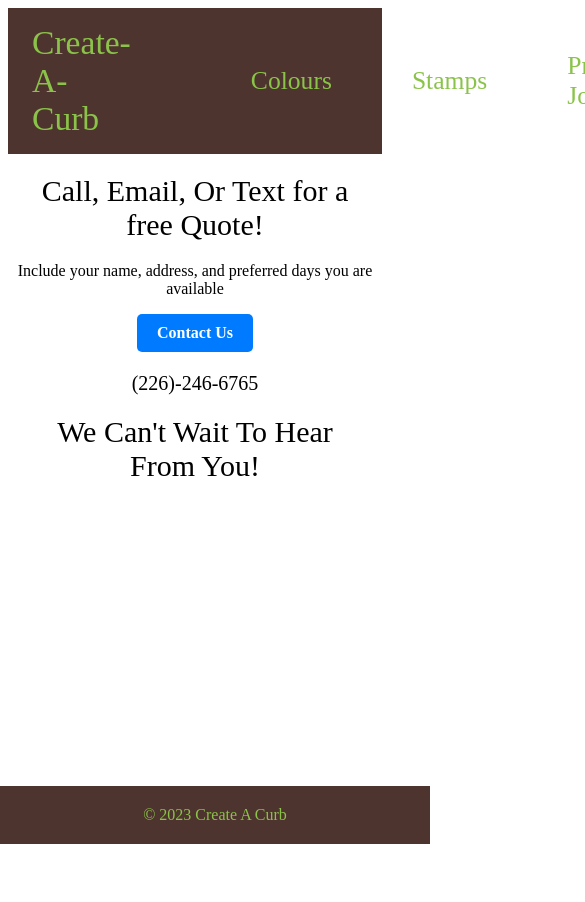
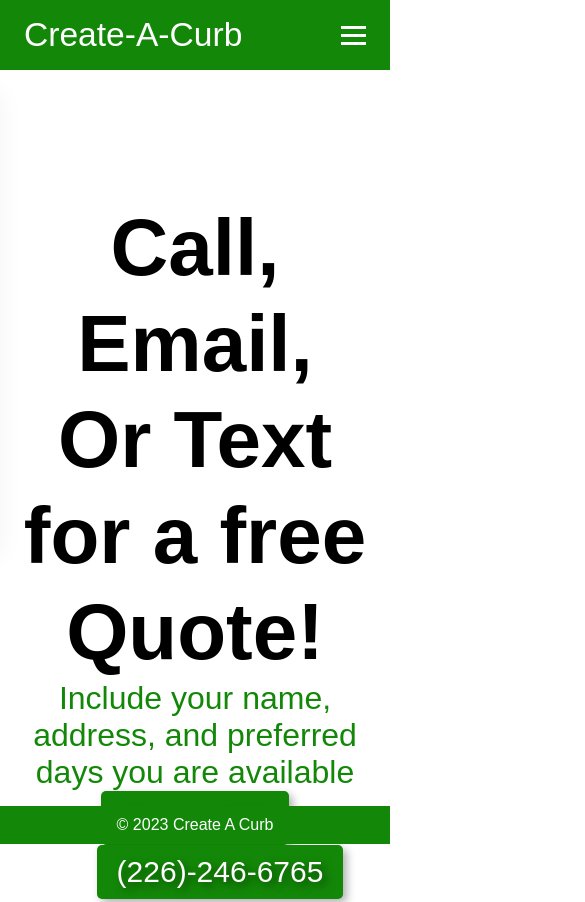
Before and after one commit to EthanBauer/create-a-curb, a plain HTML site: page contact.html in a window 390 px wide. Shown: the top 902 px of the page, 585 px wide, since content can reach past the window. Before the commit the page ends 844 px from the top, so only its background shows below. Drawn offline with Linux system fonts and the light colour scheme.

Commit message:
previous page updated, contact us page updated

```diff
--- a/contact.html
+++ b/contact.html
@@ -33,11 +33,11 @@
   </header>
   <main>
     <div class="container container-contact">
-        <h1>Call, Email, Or Text for a free Quote!</h1>
-        <p>Include your name, address, and preferred days you are available</p>
-        <a href="mailto:createacurb02@gmail.com" class="contact-button">Contact Us</a>
-        <p class="phone-number">(226)-246-6765</p>
-        <h1>We Can't Wait To Hear From You!</h1>
+        <h1 id="header1">Call, Email, Or Text for a free Quote!</h1>
+        <p id="inclusions">Include your name, address, and preferred days you are available</p>
+        <a id="contact-button" href="mailto:createacurb02@gmail.com" class="contact-button">Contact Us</a>
+        <a class="phone-number" href="tel:2262466765">(226)-246-6765</a>
+        <h1 id="header2">We Can't Wait To Hear From You!</h1>
     </div>
     <footer>
         <p>&copy; 2023 Create A Curb</p>
--- a/styling/contact-style.css
+++ b/styling/contact-style.css
@@ -1,38 +1,118 @@
+* {
+    box-sizing: border-box;
+    margin: 0;
+    padding: 0;
+}
+
+body {
+    font-family: 'Montserrat', sans-serif;
+    background-color: white;
+    font-size: 32px;
+    margin: 0;
+    padding: 0;
+}
+
+body::-webkit-scrollbar{
+    width: .75rem;
+}
+
+body::-webkit-scrollbar-track{
+    background: #FFFFFF;
+}
+
+body::-webkit-scrollbar-thumb{
+    background: #138808;
+}
 
 
-.container-contact{
+.container-contact {
+    display: flex;
+    flex-wrap:wrap;
+    align-items: center;
     text-align: center;
+    max-width: 100%;
+    width: 100%;
+    padding-left: 20px;
+    padding-right: 20px;
+    height: auto;
+    margin: 0 auto;
 }
 
-.container-contact h1{
+.container-contact {
+    display: flex;
+    justify-content: center;
+    align-items: center;
     text-align: center;
+    flex-wrap: wrap;
+    max-width: 100%;
+    width: 100%;
+    padding-left: 20px;
+    padding-right: 20px;
+    height: auto;
+    margin: 0 auto;
+    padding-top: 75px;
+    padding-bottom: 50px;
+    padding-top: 200px;
+}
+#contact-button {
+    display: inline-block;
+    background-color: #138808;
+    color: white;
+    text-shadow: 4px 4px 8px rgba(0, 0, 0, 0.5);
+    padding: 10px 20px;
     font-size: 30px;
-    font-weight: 500;
-    color: black;
-    margin: 20px;
+    border-radius: 5px;
+    transition: background-color 0.2s ease-in-out;
+    font: "Open Sans", sans-serif;
+    transition: all 0.3s ease-in-out;
+    box-shadow: 4px 4px 8px rgba(0, 0, 0, 0.3);
 }
 
-.contact-button {
-    display: inline-block;
-    padding: 10px 20px;
-    background-color: #007bff;
-    color: #fff;
-    font-size: 16px;
-    font-weight: bold;
-    text-decoration: none;
-    border-radius: 5px;
-    text-align: center;
-  }
-
-  .contact-button:hover {
-    background-color: #0069d9;
-  }
+#header1{
+    flex-wrap: wrap;
+    display: flex;
+    justify-content: center;
+    align-items: center;
+    font-size: 50px;
+    font-weight: 500;
+    font: "Open Sans", sans-serif;
+    font-size: 5rem;
+    font-weight: 700;
+    line-height: 1.2;
+    color: #000000;
+}
+#header2{
+    flex-wrap: wrap;
+    display: flex;
+    justify-content: center;
+    align-items: center;
+    font-size: 50px;
+    font-weight: 500;
+    font: "Open Sans", sans-serif;
+    font-size: 5rem;
+    font-weight: 700;
+    line-height: 1.2;
+    color: #000000;
+}
 
 .phone-number{
-    font-size: 20px;
-    font-weight: 500;
-    color: black;
-    margin: 20px;
+    margin-left: 50px;
+    display: inline-block;
+    background-color: #138808;
+    color: white;
+    text-shadow: 4px 4px 8px rgba(0, 0, 0, 0.5);
+    padding: 10px 20px;
+    font-size: 30px;
+    border-radius: 5px;
+    transition: background-color 0.2s ease-in-out;
+    font: "Open Sans", sans-serif;
+    transition: all 0.3s ease-in-out;
+    box-shadow: 4px 4px 8px rgba(0, 0, 0, 0.3);
+}
+
+#inclusions{
+    color: #138808;
+
 }
 
 li{
@@ -48,7 +128,10 @@
     justify-content: space-between;
     align-items: center;
     padding: 1rem 1.5rem;
-    background-color: #4E342E;
+    background-color: #138808;
+    position: fixed;
+    width: 100%;
+    z-index: 1;
 }
 .hamburger{
     display:none;
@@ -76,7 +159,7 @@
 .nav-link{
     font-size: 1.6rem;
     font-weight: 400;
-    color: #8BC34A;
+    color: white;
 }
 
 .nav-link:hover{
@@ -86,17 +169,18 @@
 .nav-logo {
     font-size: 2.1rem;
     font-weight: 500;
-    color: #8BC34A;
+    color: white;
 }
+
 footer {
     position: fixed;
     left: 0;
     bottom: 0;
     width: 100%;
-    background-color: #4E342E;
-    color: #8BC34A;
+    background-color: #138808;
+    color: white;
     text-align: center;
-    padding: 20px;
+    padding: 10px;
 }
 
 footer p {
@@ -104,3 +188,72 @@
     margin: 0;
     border-color: white;
 }
+
+
+@media only screen and (max-width: 1049px) {
+    .container-contact {
+        padding-top: 200px;
+    }
+    .nav-menu {
+        position: fixed;
+        left: -100%;
+        top: 5rem;
+        flex-direction: column;
+        background-color: #138808;
+        width: 100%;
+        border-radius: 10px;
+        text-align: center;
+        transition: 0.3s;
+        box-shadow:
+            0 10px 27px rgba(0, 0, 0, 0.05);
+    }
+
+    .nav-menu.active {
+        left: 0;
+        position: absolute;
+    }
+
+    .nav-item {
+        margin: 2.5rem 0;
+    }
+
+    .hamburger {
+        display: block;
+        cursor: pointer;
+    }
+    .bar{
+        background-color: white;
+    }
+    .hamburger.active .bar:nth-child(2) {
+        opacity: 0;
+    }
+
+    .hamburger.active .bar:nth-child(1) {
+        transform: translateY(8px) rotate(45deg);
+    }
+
+    .hamburger.active .bar:nth-child(3) {
+        transform: translateY(-8px) rotate(-45deg);
+    }
+    .container.active{
+        transform: translateY(25%);
+        -webkit-transition: all 0.3s ease-in-out;
+        transition: all 0.3 ease-in-out;
+    }
+    .container{
+        -webkit-transition: all 0.5s ease-in-out;
+        transition: all 0.5 ease-in-out;
+    }
+    .container.active{
+        padding-top: 350px;
+    }
+    /* .container-colours.active{
+        margin-top: 300px;
+    }
+    .stamp-container-div.active{
+        margin-top: 350px;
+    }
+    .container-contact.active{
+        margin-top: 500px;
+    } */
+}
--- a/styling/previous-style.css
+++ b/styling/previous-style.css
@@ -25,7 +25,7 @@
 }
 
 
-.colour-container {
+.container-previous {
     /* display: flex;
     grid-template-columns: repeat(auto-fit, minmax(200px, 1fr));
     grid-gap: 20px;
@@ -45,7 +45,7 @@
     margin: 0 auto;
 }
 
-.colour-container {
+.container-previous {
     display: flex;
     justify-content: center;
     align-items: center;
@@ -57,12 +57,13 @@
     height: auto;
     margin: 0 auto;
     padding-top: 75px;
+    padding-bottom: 50px;
 }
-.colour-item {
+.prev-item {
     position: relative;
 }
 
-.colour-item img {
+.prev-item img {
     /* width: 100%;
     height: 100%;
     object-fit: cover;
@@ -84,67 +85,16 @@
     border-radius: 20px;
     margin: 5px;
 }
-.colour-item{
+.prev-item{
     transition: transform 0.25s ease;
 }
-.colour-item:hover{
+.prev-item:hover{
     -webkit-transform:scale(1.05);
     transform:scale(1.05);
 }
 
 
-.colour-item h2 {
-    position: absolute;
-    bottom: 20px;
-    left: 20px;
-    color: white;
-    text-shadow: 1px 1px 1px rgba(0, 0, 0, 0.5);
-    font-size: 1.5rem;
-    /* -webkit-text-stroke: 1.2px black; */
-}
-
-
-.colour-pallet{
-    display: grid;
-    grid-template-columns: repeat(auto-fit, minmax(200px, 1fr));
-    grid-gap: 20px;
-    margin: 20px;
-    padding-bottom: 60px;
-}
-.colour-pallet-item img{
-    width: 100%;
-    height: 100%;
-    object-fit: fill;
-    box-sizing: border-box;
-    outline: none;
-}
-.davis-title{
-    text-align: center;
-    font-size: 30px;
-    font-weight: 500;
-    color: black;
-    margin: 20px;
-
-    flex-wrap: wrap;
-    display: flex;
-    justify-content: center;
-    align-items: center;
-    font-size: 50px;
-    font-weight: 500;
-    font: "Open Sans", sans-serif;
-    font-size: 5rem;
-    font-weight: 700;
-    line-height: 1.2;
-    color: #000000;
-}
-.colour-pallet-item{
-    transition: transform 0.25s ease;
-}
-.colour-pallet-item:hover{
-    -webkit-transform:scale(1.05);
-    transform:scale(1.05);
-}
-.header-colours{
+.header-previous{
     flex-wrap: wrap;
     display: flex;
     justify-content: center;
@@ -158,20 +108,13 @@
     color: #000000;
     padding-top: 150px;
 }
-#header-p{
+
+.header-previous-div{
     display: flex;
+    flex-wrap: wrap;
     justify-content: center;
     align-items: center;
-    font: "Open Sans", sans-serif;
-    font-size: 1.5rem;
-    font-weight: 700;
-    line-height: 1.2;
-    color: #138808;
-    padding-left: 200px;
-    padding-right: 200px;
-    /* margin: 20px;
-    margin-top: 50px;
-    font-size: 20px; */
+    text-align: center;
 }
 
 
@@ -250,3 +193,65 @@
     margin: 0;
     border-color: white;
 }
+
+@media only screen and (max-width: 1049px) {
+    .nav-menu {
+        position: fixed;
+        left: -100%;
+        top: 5rem;
+        flex-direction: column;
+        background-color: #138808;
+        width: 100%;
+        border-radius: 10px;
+        text-align: center;
+        transition: 0.3s;
+        box-shadow:
+            0 10px 27px rgba(0, 0, 0, 0.05);
+    }
+
+    .nav-menu.active {
+        left: 0;
+        position: absolute;
+    }
+
+    .nav-item {
+        margin: 2.5rem 0;
+    }
+
+    .hamburger {
+        display: block;
+        cursor: pointer;
+    }
+    .bar{
+        background-color: white;
+    }
+    .hamburger.active .bar:nth-child(2) {
+        opacity: 0;
+    }
+
+    .hamburger.active .bar:nth-child(1) {
+        transform: translateY(8px) rotate(45deg);
+    }
+
+    .hamburger.active .bar:nth-child(3) {
+        transform: translateY(-8px) rotate(-45deg);
+    }
+    .container.active{
+        transform: translateY(25%);
+        -webkit-transition: all 0.3s ease-in-out;
+        transition: all 0.3 ease-in-out;
+    }
+    .container{
+        -webkit-transition: all 0.5s ease-in-out;
+        transition: all 0.5 ease-in-out;
+    }
+    /* .container-colours.active{
+        margin-top: 300px;
+    }
+    .stamp-container-div.active{
+        margin-top: 350px;
+    }
+    .container-contact.active{
+        margin-top: 500px;
+    } */
+}
```
Also changed, not shown: previous.html (+49 -22 lines).
